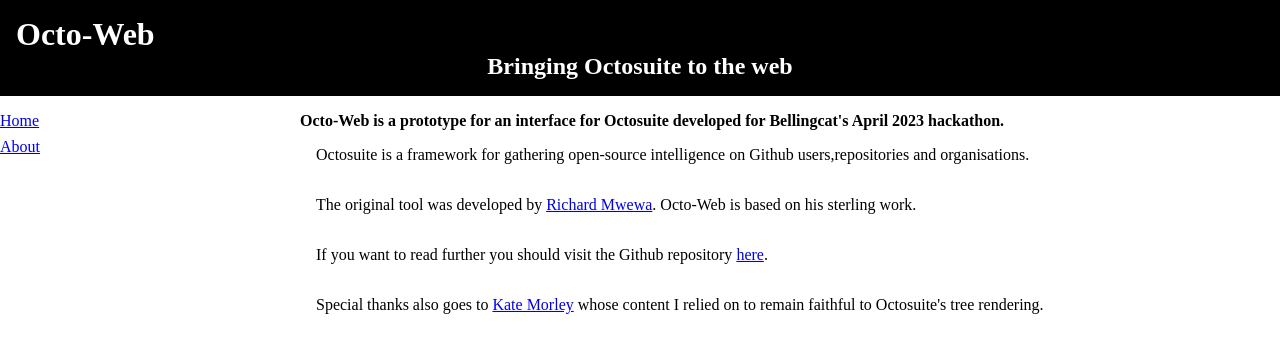
After one commit to Rxthew/octo-web, a Flask app: page /about in a window 1280 px wide. The commit adds this page. Shown: the top 353 px of the page. Run offline with Flask 3, Linux system fonts and the light colour scheme.

Commit message:
Finalise about

```diff
--- a/app.py
+++ b/app.py
@@ -13,6 +13,10 @@
 @app.route('/')
 def index():
     return render_template('index.html')
+
+@app.route('/about')
+def about():
+    return render_template('about.html')
 
 @app.route('/commits')
 def commits():
--- a/static/octo.css
+++ b/static/octo.css
@@ -47,6 +47,11 @@
     gap: 0.5rem;
     padding: 1rem;
 }
+
+p {
+    padding: 1rem;
+}
+
 
 form {
     align-items: flex-start;
--- /dev/null
+++ b/templates/about.html
@@ -0,0 +1,11 @@
+{% extends 'base.html' %}
+
+{% block content %}
+    <div>
+        <h4>Octo-Web is a prototype for an interface for Octosuite developed for Bellingcat's April 2023 hackathon.</h4>
+        <p>Octosuite is a framework for gathering open-source intelligence on Github users,repositories and organisations.</p>
+        <p> The original tool was developed by <a href="https://github.com/rl0nheart">Richard Mwewa</a>. Octo-Web is based on his sterling work.</p>
+        <p>If you want to read further you should visit the Github repository <a href="https://github.com/bellingcat/octosuite">here</a>.</p>
+        <p>Special thanks also goes to <a href="https://iamkate.com">Kate Morley</a> whose content I relied on to remain faithful to Octosuite's tree rendering.</p>
+    </div>
+{% endblock %}
```
